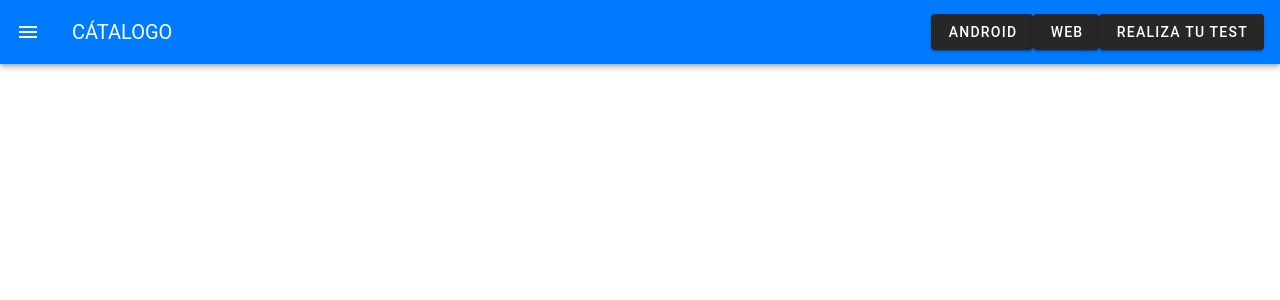
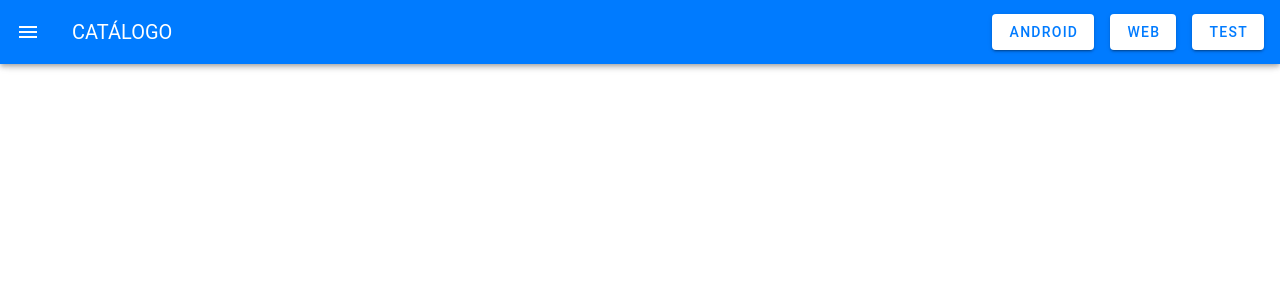
Before and after one commit to adrianRodriguez123/catalogo-accesibilidad, a Vue app: page / in a window 1280 px wide. Shown: the top 300 px of the page. Built offline with nearby package versions, Linux system fonts and the light colour scheme; a small style sheet from the web is missing.

Commit message:
creando menu accordion

```diff
--- a/package.json
+++ b/package.json
@@ -13,6 +13,7 @@
     "roboto-fontface": "*",
     "vue": "^2.6.14",
     "vue-router": "^3.5.1",
+    "vue-simple-accordion": "^0.1.0",
     "vuetify": "^2.6.0",
     "vuex": "^3.6.2"
   },
--- a/src/App.vue
+++ b/src/App.vue
@@ -2,26 +2,42 @@
   <v-app>
     <v-app-bar app color="primary" dark>
 
-
-
       <v-app-bar-nav-icon @click="drawer = !drawer"></v-app-bar-nav-icon>
 
-      <v-toolbar-title>CÁTALOGO</v-toolbar-title>
+      <v-toolbar-title>CATÁLOGO</v-toolbar-title>
 
+      <!--El atributo temporary indica que se puede deshabilitar el elemento-->
       <v-navigation-drawer app v-model="drawer" temporary>
-
+        <div v-for="(group, name) in groups" :key="group">
+          <a @click="group.open = !group.open" v-text="group.name"></a>
+          <ul v-show="group.open">
+            <li v-for="item in group.items" v-text="item" :key="item"></li>
+          </ul>
+        </div>
       </v-navigation-drawer>
 
       <v-spacer></v-spacer>
 
-      <v-btn class="">ANDROID</v-btn>
-      <v-btn>WEB</v-btn>
-      <v-btn>REALIZA TU TEST</v-btn>
+      <v-btn class="mr-4 primary--text" color="white">ANDROID</v-btn>
+
+      <v-btn class="mr-4 primary--text" color="white">WEB</v-btn>
+
+      <v-btn class="primary--text" color="white">TEST</v-btn>
+
     </v-app-bar>
+
   </v-app>
 </template>
 
 <script>
+import {
+  VsaList,
+  VsaItem,
+  VsaHeading,
+  VsaContent,
+  VsaIcon
+} from 'vue-simple-accordion';
+import 'vue-simple-accordion/dist/vue-simple-accordion.css';
 
 export default {
   name: 'App',
@@ -31,5 +47,38 @@ export default {
       drawer: false
     };
   },
+  components: {
+    VsaList,
+    VsaItem,
+    VsaHeading,
+    VsaContent,
+    VsaIcon
+  }
 };
+
+var elementos = {
+  "ANDROID":{
+    "name": "ANDROID",
+    "open": false,
+    "items": [
+      "item 1", "item 1", "item 1", "item 1"
+    ]
+  },
+  "WEB":{
+    "name": "ANDROID",
+    "open": false,
+    "items": [
+      "item 2", "item 2", "item 2", "item 2"
+    ]
+  },
+  "TEST":{
+
+  }
+}
 </script>
+
+<style>
+  .letras_nav {
+    color: #007bff;
+  }
+</style>
```
Also changed, not shown: 1 other file (tests, documents, lock files or other folders).
